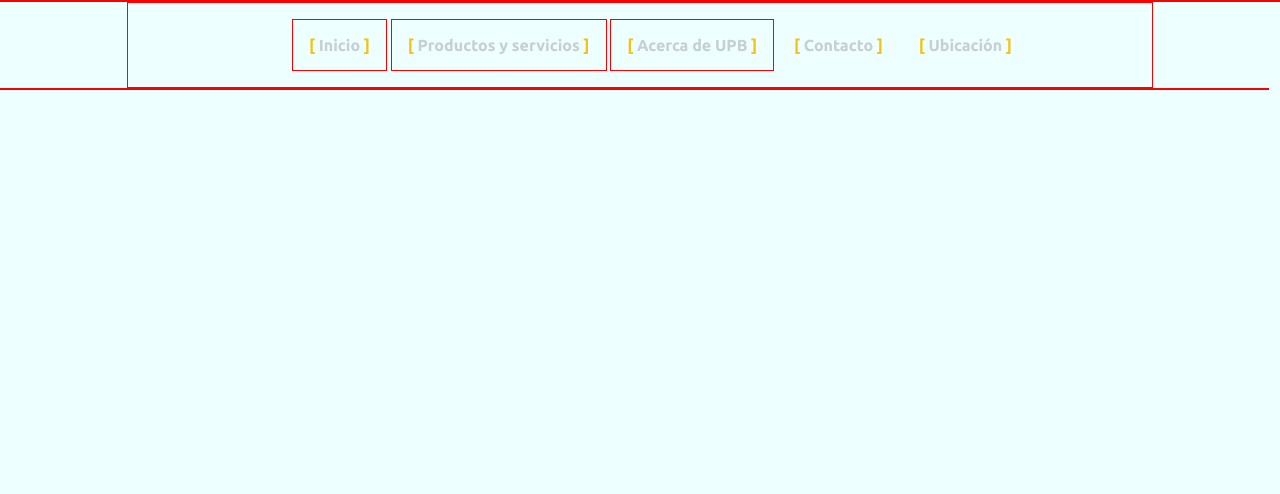
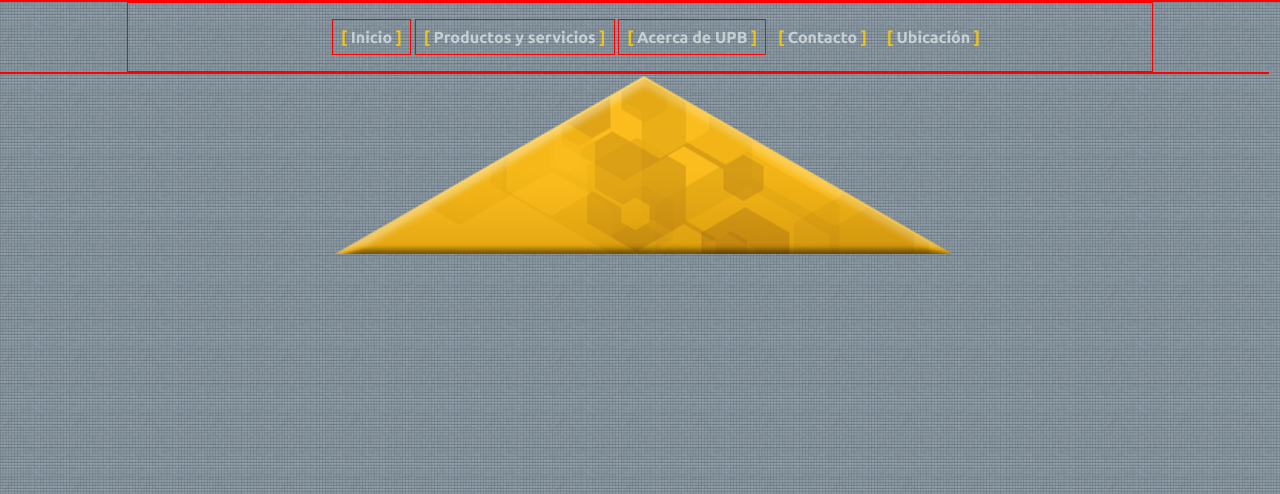
Before and after one commit to emmanegrete/UPB, a PHP site: page / in a window 1280 px wide. Shown: the top 494 px of the page. Run offline with PHP 8.4, Linux system fonts and the light colour scheme.

Commit message:
agregue triangulo gigante
fuck yeah!

```diff
--- a/UPB/css/general.css
+++ b/UPB/css/general.css
@@ -1,74 +1,97 @@
-/* line 10, general.sass */
+/* line 15, general.sass */
 
 body {
-  background: #eeffff;
+  background: url(../img/background.png);
   font-family: "Ubuntu", sans-serif;
 }
 
-/* line 14, general.sass */
+/* line 19, general.sass */
+
+footer {
+  bottom: 0;
+}
+
+/* line 22, general.sass */
 
 a {
   text-decoration: none;
 }
 
-/* line 17, general.sass */
+/* line 25, general.sass */
 
 .texto_al_centro {
   text-align: center;
 }
 
-/* line 20, general.sass */
+/* line 28, general.sass */
 
 .alCien {
   width: 99%;
 }
 
-/* line 23, general.sass */
+/* line 31, general.sass */
 
 .centrado {
   margin: 0 auto;
 }
 
-/* line 26, general.sass */
+/* line 34, general.sass */
 
 .color {
   border: 1px solid red;
 }
 
-/* line 29, general.sass */
+/* line 37, general.sass */
 
 #menu {
   width: 80%;
 }
 
-/* line 31, general.sass */
+/* line 39, general.sass */
 
 #menu li {
   display: inline-block;
 }
 
-/* line 33, general.sass */
+/* line 41, general.sass */
 
 #menu li a {
   display: inline-block;
   color: #c6cfd3;
   font-weight: bold;
-  padding: 1em;
+  padding: 0.5em;
   -webkit-transition: all 0.4s linear;
   transition: all 0.4s linear;
 }
 
-/* line 39, general.sass */
+/* line 47, general.sass */
 
 #menu li a span {
   color: #f2c312;
 }
 
-/* line 41, general.sass */
+/* line 49, general.sass */
 
 #menu li a:hover {
-  -webkit-transform: scale(1.2, 1.2);
-  -ms-transform: scale(1.2, 1.2);
-  transform: scale(1.2, 1.2);
-  color: #718791;
+  -webkit-transform: scale(1.1, 1.1);
+  -ms-transform: scale(1.1, 1.1);
+  transform: scale(1.1, 1.1);
+  color: #dbe1e3;
 }
+
+/* line 53, general.sass */
+
+#trianguloAbajo {
+  background: url("../img/trianguloAmarillo_UPB_mobil.png") center no-repeat;
+  width: auto;
+  min-height: 130px;
+}
+
+@media (min-width: 1200px) {
+  /* line 60, general.sass */
+
+  #trianguloAbajo {
+    background: url("../img/trianguloAmarillo_UPB.png") center no-repeat;
+    min-height: 180px;
+  }
+}
--- a/UPB/css/general.sass
+++ b/UPB/css/general.sass
@@ -3,13 +3,21 @@
 $amarillo: #f2c312
 $gris: #c6cfd3
 $azlMarino: #3e527b
-$padd-grd: 20em
-$padd_med: 10em
-$padd_chi: 1em
+$padd_grd: 10em
+$padd_med: 5em
+$padd_chi: 0.8em
+$padd_mini: 0.5em
+
+%triangulote
+  background: url('../img/trianguloAmarillo_UPB.png') center no-repeat
+  min-height: 180px
 
 body
-  background: #eff
+  background: url(../img/background.png)
   font-family: 'Ubuntu', sans-serif
+
+footer
+  bottom: 0
 
 a
   text-decoration: none
@@ -34,10 +42,25 @@ a
     display: inline-block
     color: $gris
     font-weight: bold
-    padding: $padd_chi
+    padding: $padd_mini
     +transition(all .4s linear)
     span
       color: $amarillo
     &:hover
-      +scale(1.2)
-      color: scale-lightness($gris, -37%)
+      +scale(1.1)
+      color: scale-lightness($gris, 37%)
+
+#trianguloAbajo
+  background: url('../img/trianguloAmarillo_UPB_mobil.png') center no-repeat
+  width: auto
+  min-height: 130px
+
+
+@media (min-width: 1200px)
+  #trianguloAbajo
+    background: url('../img/trianguloAmarillo_UPB.png') center no-repeat
+    min-height: 180px
+
+@media (min-width: 768px) and (max-width: 979px)
+
+@media (max-width: 767px)
--- a/UPB/index.html
+++ b/UPB/index.html
@@ -1,9 +1,9 @@
 <!doctype html>
-<html lang='es'></html>
+<html lang='es'>
   <head>
     <meta charset='UTF-8'>
-  <meta http-equiv="X-UA-Compatible" content="IE=edge,chrome=1"
-  <meta content='width=device-width; initial-scale=1.0; maximum-scale=1.0;' name='viewport'>
+    <meta http-equiv="X-UA-Compatible" content="IE=edge,chrome=1">
+    <meta name="viewport" content="width=device-width, initial-scale=1">
     <title>UPB- Poliuretanos, Termoplástico.</title>
     <link href='css/normalize.css' rel='stylesheet'>
     <link href='/favicon.ico' rel='shortcut icon'>
@@ -52,8 +52,11 @@
       </ul>
     </nav>
     <section class='alCien textoCentrado color'></section>
-  <footer></footer>
+    <footer class='alCien textoCentrado centrado'>
+      <figure id='trianguloAbajo'></figure>
+    </footer>
     <script src='js/jquery.js'></script>
     <script src='js/modernizr.js'></script>
     <script src='js/general.js'></script>
   </body>
+</html>
```
Also changed, not shown: UPB/img/background.png (added), UPB/img/trianguloAmarillo_UPB.png (added), UPB/img/trianguloAmarillo_UPB_mobil.png (added), 1 other file. Lines whose indentation alone changed are shown as unchanged.
